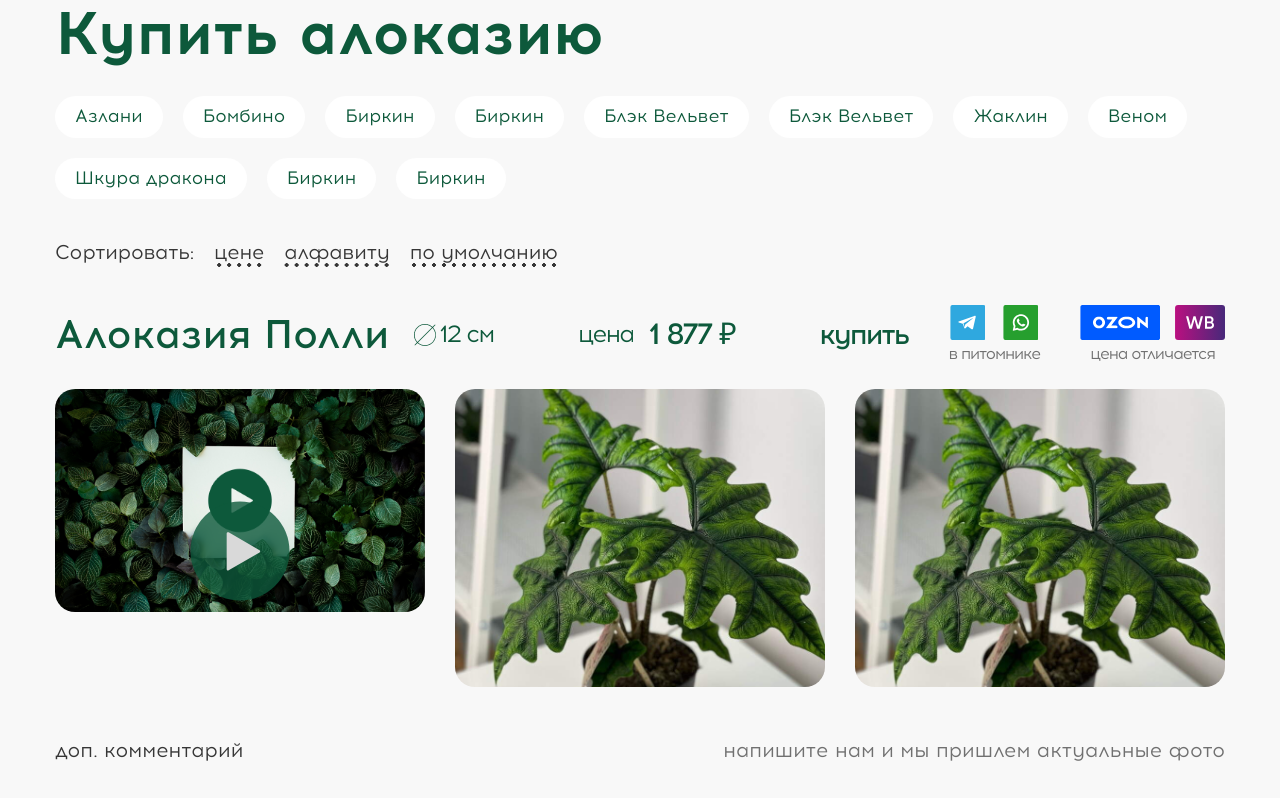
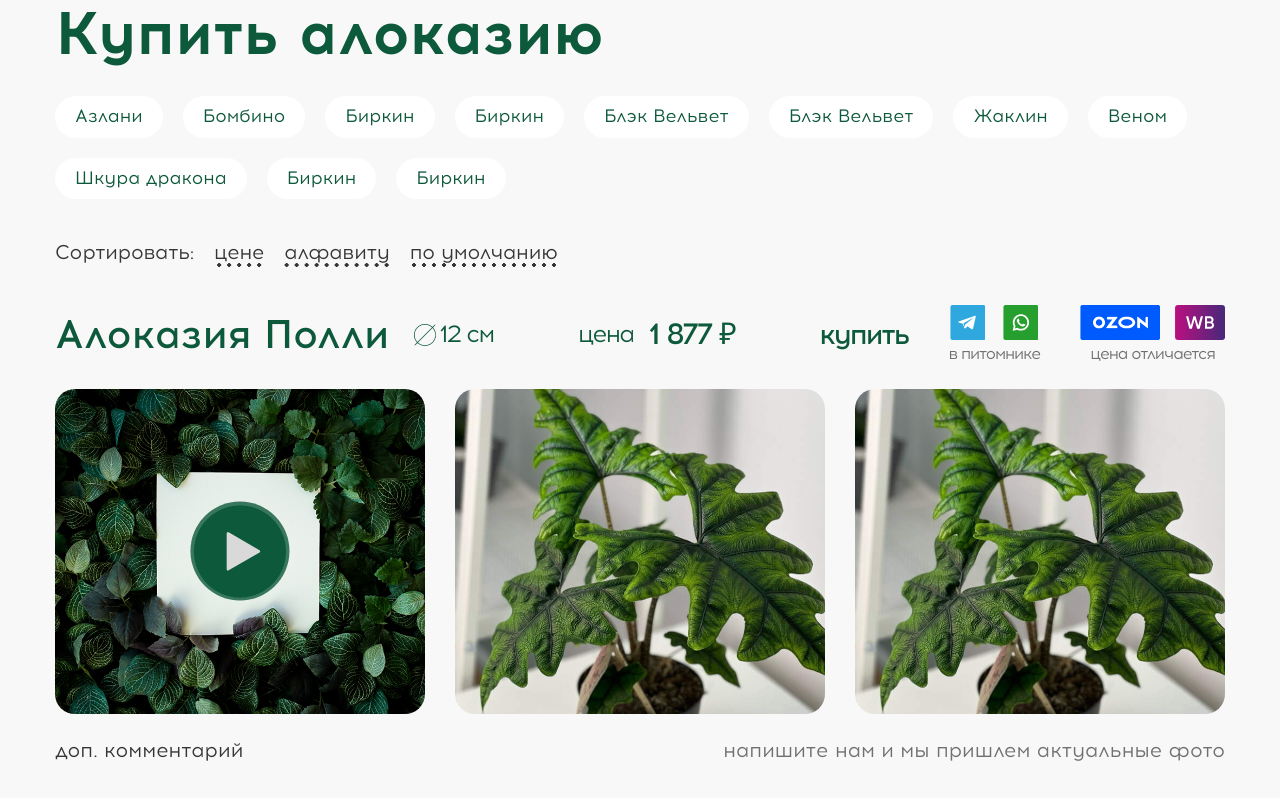
Before and after one commit to AleksandrP23/monplant-new, a plain HTML site: page page-market.html in a window 1280 px wide. Shown: the top 798 px of the page. Drawn offline with Linux system fonts and the light colour scheme.

Commit message:
Add files via upload

```diff
--- a/css/main.css
+++ b/css/main.css
@@ -1813,11 +1813,13 @@ a {
   }
 }
 .market-slider__preview {
-  display: inline-block;
-  width: 100%;
+  display: block;
+  width: 100%;
+  height: 100%;
 }
 .market-slider__preview img {
   border-radius: 20px;
+  width: 100%;
   height: 100%;
   -o-object-fit: cover;
   object-fit: cover;
```
Also changed, not shown: 1 other file.
